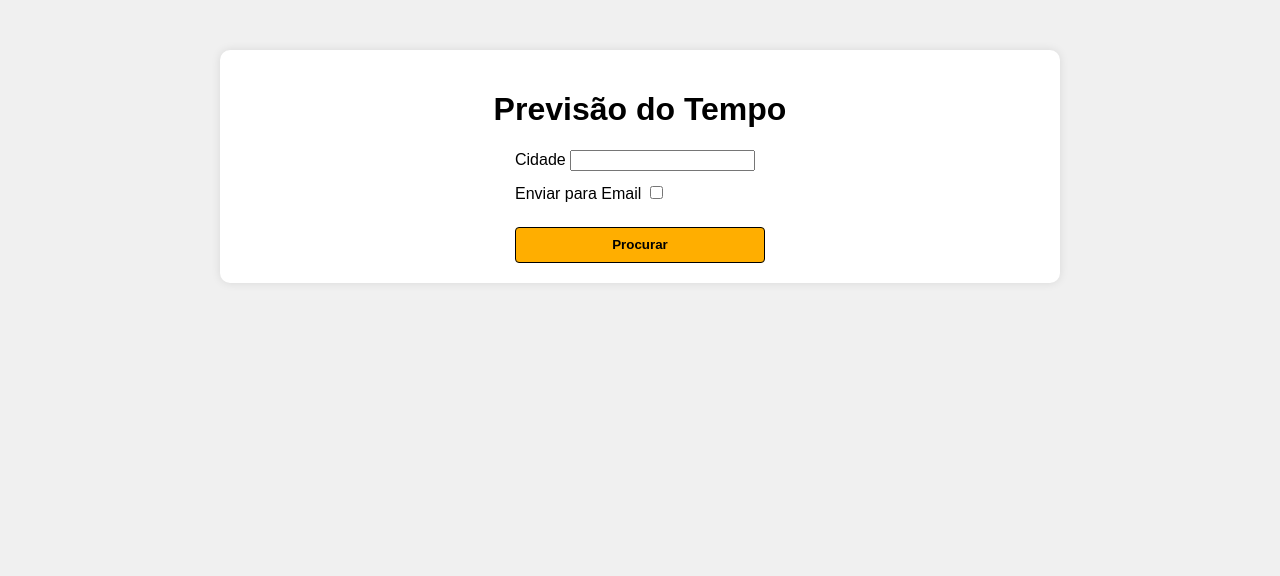
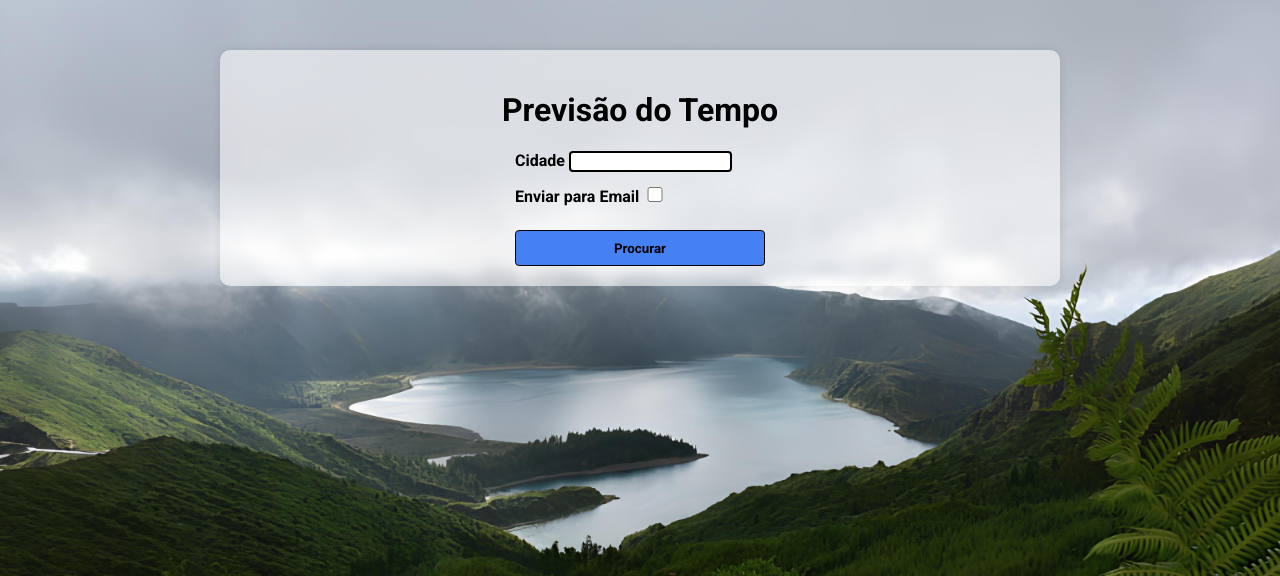
Before and after one commit to PedroAugustoMuller/desafios-php-oop, a PHP site: page / in a window 1280 px wide. Shown: the top 576 px of the page. Run offline with PHP 8.4, Linux system fonts and the light colour scheme.

Commit message:
Css atualizado e verificação de email vazio

```diff
--- a/Desafio01/public/css/index.css
+++ b/Desafio01/public/css/index.css
@@ -1,6 +1,14 @@
+*{
+    font-family: "Roboto", sans-serif;
+    font-weight: 600;
+    font-style: normal;
+}
 body {
     font-family: Arial, sans-serif;
-    background-color: #f0f0f0;
+    background-image: url('../img/clima-2.jpg');
+    width: 100%;
+    height: 100%;
+    background-size: cover;
     margin: 0;
     padding: 0;
 }
@@ -8,12 +16,13 @@ body {
 .container {
     max-width: 800px;
     margin: 50px auto;
-    background: #fff;
+    background: #ffffff8b;
     padding: 20px;
     border-radius: 10px;
     box-shadow: 0 0 10px rgba(0, 0, 0, 0.1);
     display: grid;
     justify-content: center;
+    backdrop-filter: blur(5px);
 }
 
 .title{
@@ -25,7 +34,21 @@ body {
     justify-content: center;
     gap: 12px;
 }
+
+.checkBox{
+    width: 1.15em;
+    height: 1.15em;
+    border: 1px solid black;
+    border-radius: 0.15em;
+    transition: 2s;
+}
+
+.input{
+    border: 2px solid black;
+    border-radius: 4px;
+}
 .emailDiv{
+    margin-top: 12px;
     display: none;
 }
 
@@ -35,21 +58,38 @@ body {
     height: 36px;
     width: 250px;
     border-radius: 4px;
-    background: #FFAE00;
+    background: #4681f4;
     margin-top: 12px;
     font-weight: bold;
+    transition: 0.5s;
 }
 
 .search-btn:hover{
-    background: #F6A800;
+    background: #4d73c0;
 }
 
 .search-btn:active{
-    background: #D49100;
+    background: #4567ab;
+}
+.weather-title{
+    text-align: center;
+}
+.weather-info {
+    display: grid;
+    grid-auto-flow: column;
+    text-align: center;
+    column-gap: 100px;
 }
 
-.weather-info {
-    text-align: center;
+.weather-main{
+    display: grid;
+    grid-auto-flow: column;
+    column-gap: 10px;
+    align-items: center;
+}
+
+.weather-info .description{
+    text-align: left;
 }
 .location{
     font-size: 36px;
@@ -66,5 +106,6 @@ body {
     font-size: 36px;
     font-weight: bold;
     color: #FFAE00;
-    margin-bottom: 10px;
+    text-align: center;
+    text-decoration: underline;
 }
--- a/Desafio01/src/index.php
+++ b/Desafio01/src/index.php
@@ -19,17 +19,18 @@ if($_SERVER['REQUEST_METHOD'] === 'POST' && $_POST['city'] != "")
         $controller->sendEmail($weather,$targetEmail);
     }
 }
-
-
-
 ?>
 <!DOCTYPE html>
 <html lang="pt-br">
 <head>
     <meta charset="UTF-8">
     <meta name="viewport" content="width=device-width, initial-scale=1.0">
+    <link rel="shortcut icon" href="../public/img/icon.svg">
     <script type="text/javascript" src="../public/js/script.js"></script>
     <link rel="stylesheet" href="../public/css/index.css">
+    <link rel="preconnect" href="https://fonts.googleapis.com">
+    <link rel="preconnect" href="https://fonts.gstatic.com" crossorigin>
+    <link href="https://fonts.googleapis.com/css2?family=Roboto:ital,wght@0,100;0,300;0,400;0,500;0,700;0,900;1,100;1,300;1,400;1,500;1,700;1,900&display=swap" rel="stylesheet">
     <title>Previsão do tempo</title>
 </head>
 <body>
@@ -39,20 +40,19 @@ if($_SERVER['REQUEST_METHOD'] === 'POST' && $_POST['city'] != "")
         <form class='inputs' action="" method="post">
             <div class="cityDiv">
                 <label for="city">Cidade</label>
-                <input type="text" name="city" id="city">
+                <input type="text" name="city" id="city" class="input">
             </div>
             <div class="sendEmailDiv">
                 <label for="sendEmailCheckBox">Enviar para Email</label>
-                <input type="checkbox" name="sendEmailCheckBox" id="sendEmailCheckBox" onclick="changeEmailDivState()" autocomplete="off">
+                <input type="checkbox" name="sendEmailCheckBox" id="sendEmailCheckBox" onclick="changeEmailDivState()" autocomplete="off" class='checkBox'>
                 <div class="emailDiv" id='emailDiv'>
                     <label for="emailText">Email</label>
-                    <input type="email" name="emailText" id="emailText">
+                    <input type="email" name="emailText" id="emailText" class="input">
                 </div>
             </div>
             <div class="searchDiv">
                 <input type="submit" class="search-btn" id="searchBtn" value="Procurar" onclick="checkIfEmailEmpty()">
             </div>
-
         </form>
         </div>
         <?php if($weather instanceof Exception) : ?>
@@ -60,15 +60,21 @@ if($_SERVER['REQUEST_METHOD'] === 'POST' && $_POST['city'] != "")
             <script>alertCityNotFound()</script>
         <?php endif;?>
         <?php if( is_object($weather) && ! $weather instanceof Exception) : ?>
+        <div class="weather-title">
+            <p class="location"><?php echo $weather->getCityInfo()?></p>
+        </div>
         <div class="weather-info">
-            <p class="location"><?php echo $weather->getCityInfo()?></p>
-            <img src=<?php echo "https://openweathermap.org/img/wn/".$weather->getIcon()."@2x.png"?> alt="">
-            <p class="temperature"><?php echo $weather->getTemp()?>°C</p>
-            <p class="details">Data: <?php echo $weather->getStringTime()?></p>
-            <p class="details">Descrição: <?php echo $weather->getDescription()?></p>
-            <p class="details">Umidade: <?php echo $weather->getHumidity()?>%</p>
-            <p class="details">Vento: <?php echo $weather->getWindSpeed()?>km/h</p>
-            <p class="details">Sensação Térmica: <?php echo $weather->getFeelsLike()?>°C</p>
+            <div class="weather-main">
+                <img src=<?php echo "https://openweathermap.org/img/wn/".$weather->getIcon()."@2x.png"?> alt="">
+                <p class="temperature"><?php echo $weather->getTemp()?>°C</p>
+            </div>
+            <div class="description">
+                <p class="details">📔Data: <?php echo $weather->getStringTime()?></p>
+                <p class="details">⛅Descrição: <?php echo $weather->getDescription()?></p>
+                <p class="details">🌫️Umidade: <?php echo $weather->getHumidity()?>%</p>
+                <p class="details">🌬️Vento: <?php echo $weather->getWindSpeed()?>km/h</p>
+                <p class="details">🌡️Sensação Térmica: <?php echo $weather->getFeelsLike()?>°C</p>
+            </div>
         </div>
         <?php endif;?>
     </div>
```
Also changed, not shown: Desafio01/src/service/WeatherAPI.php (+7 -9 lines), Desafio01/public/img/clima-2.jpg (added), Desafio01/public/img/icon.png (added), Desafio01/public/img/icon.svg (added).
